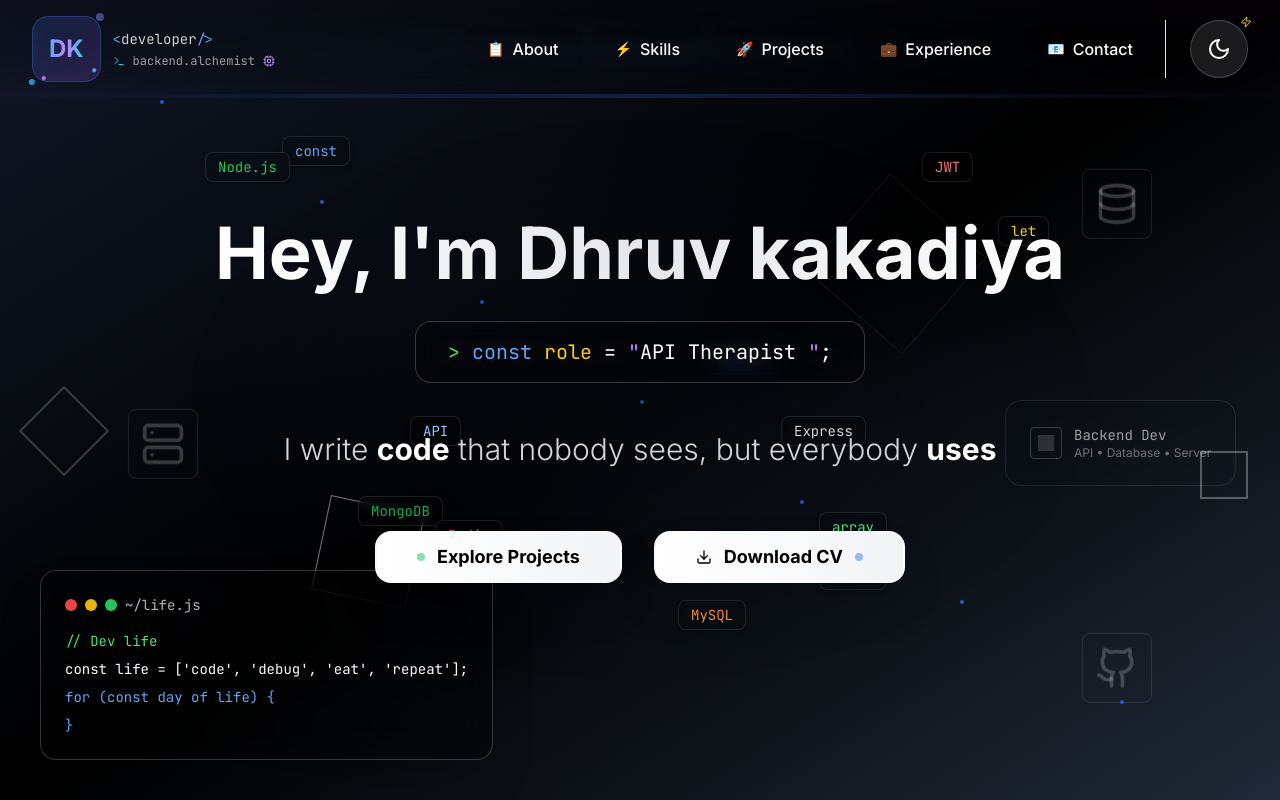
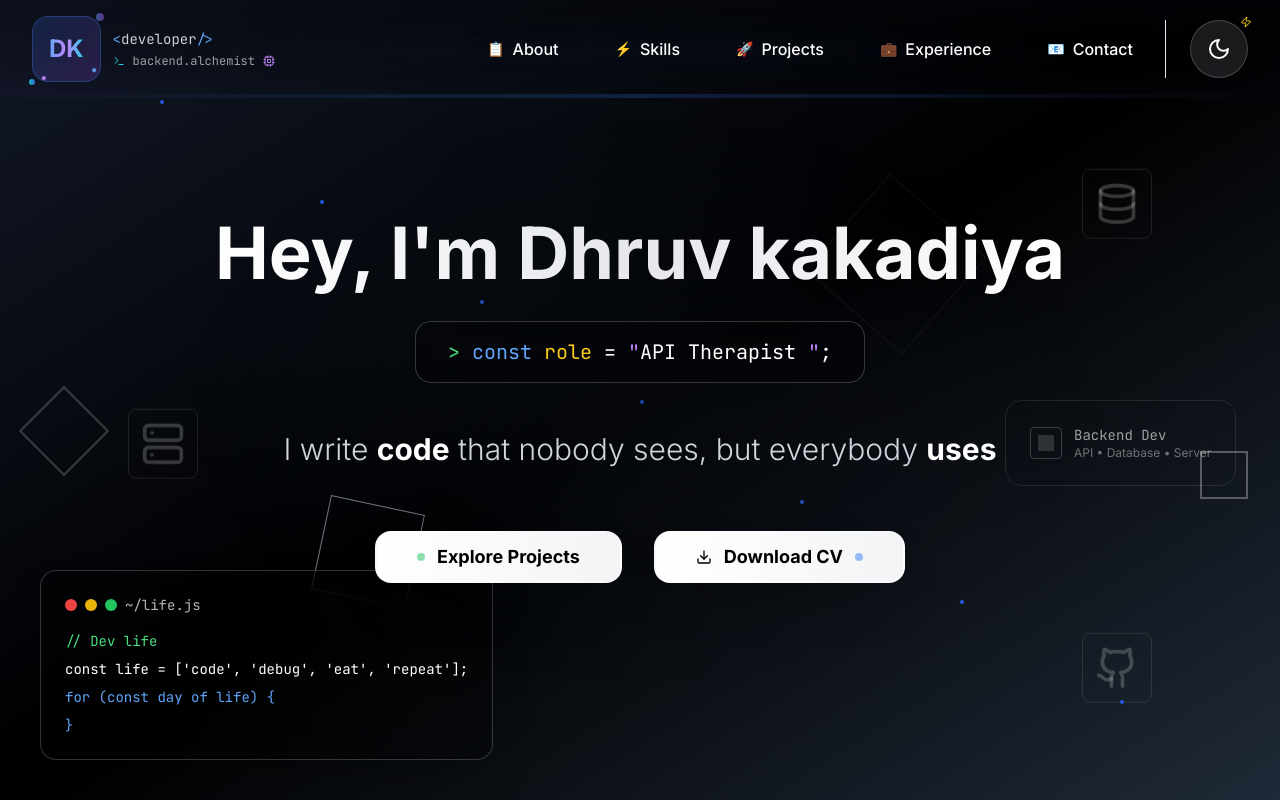
Before and after one commit to Dhruvkakadiya1911/refined-node-profile, a React (Vite) app: page / in a window 1280 px wide. Shown: the top 800 px of the page. Built offline with nearby package versions, Linux system fonts and the light colour scheme.

Commit message:
Refactor: Remove floating icons and fix dark theme
- Removed the floating Node.js, AWS, and other icons from the FuturisticHero3D component.
- Addressed and fixed issues with the dark theme not rendering correctly across the portfolio.

```diff
--- a/src/components/FuturisticHero3D.tsx
+++ b/src/components/FuturisticHero3D.tsx
@@ -1,3 +1,4 @@
+
 import { useEffect, useRef } from 'react';
 import { Github, Database, Server } from 'lucide-react';
 
@@ -43,40 +44,6 @@ const FuturisticHero3D = () => {
       ref={containerRef}
       className="absolute inset-0 overflow-hidden pointer-events-none"
     >
-      {/* Much slower code brackets floating */}
-      {/* {['{ }', '[ ]', '( )', '< >'].map((bracket, i) => (
-        <div
-          key={`bracket-${i}`}
-          className="floating-element absolute text-white/20 dark:text-black/20 font-mono text-2xl transition-all duration-1000 hover:text-white/30 dark:hover:text-black/30"
-          style={{
-            top: `${Math.random() * 60 + 20}%`,
-            left: `${Math.random() * 60 + 20}%`,
-            animation: `float ${60 + i * 10}s ease-in-out infinite`, // Much slower (60-90 seconds)
-            animationDelay: `${i * 5}s`, // Further increased delays
-          }}
-        >
-          {bracket}
-        </div>
-      ))} */}
-
-      {/* Much slower database icons */}
-      {/* {[...Array(2)].map((_, i) => (
-        <div
-          key={`db-${i}`}
-          className="floating-element absolute border border-white/10 dark:border-black/10 bg-white/3 dark:bg-black/3 rounded-lg p-2 transition-all duration-1000 hover:bg-white/5 dark:hover:bg-black/5"
-          style={{
-            top: `${40 + i * 20}%`,
-            left: `${20 + i * 30}%`,
-            animation: `float ${40 + i * 5}s ease-in-out infinite`, // Much slower (40-50 seconds)
-            animationDelay: `${i * 4}s`,
-          }}
-        >
-          <div className="w-4 h-4 border border-white/30 dark:border-black/30 rounded-sm mb-1 transition-colors duration-500"></div>
-          <div className="w-4 h-1 bg-white/15 dark:bg-black/15 rounded transition-colors duration-500"></div>
-          <div className="w-3 h-1 bg-white/10 dark:bg-black/10 rounded mt-0.5 transition-colors duration-500"></div>
-        </div>
-      ))} */}
-
       {backendTool.map((tool, i) => {
         const position = {};
 
@@ -87,7 +54,8 @@ const FuturisticHero3D = () => {
 
         return (
           <div
-            className="floating-element absolute border border-white/10 dark:border-black/10 bg-white/3 dark:bg-black/3 rounded-lg p-3 transition-all duration-1000 hover:scale-102"
+            key={i}
+            className="floating-element absolute border border-white/10 dark:border-black/20 bg-white/3 dark:bg-black/5 rounded-lg p-3 transition-all duration-1000 hover:scale-102"
             style={{
               ...position,
               animation: `float 45s ease-in-out infinite`,
@@ -95,20 +63,20 @@ const FuturisticHero3D = () => {
             }}
           >
             {tool.text === 'Server' && (
-              <Server className="w-11 h-11 text-white/20 dark:text-black/20 transition-colors duration-500" />
+              <Server className="w-11 h-11 text-white/20 dark:text-black/30 transition-colors duration-500" />
             )}
             {tool.text === 'Database' && (
-              <Database className="w-11 h-11 text-white/20 dark:text-black/20 transition-colors duration-500" />
+              <Database className="w-11 h-11 text-white/20 dark:text-black/30 transition-colors duration-500" />
             )}
             {tool.text === 'Github' && (
-              <Github className="w-11 h-11 text-white/20 dark:text-black/20 transition-colors duration-500" />
+              <Github className="w-11 h-11 text-white/20 dark:text-black/30 transition-colors duration-500" />
             )}
           </div>
         );
       })}
 
       {/* Much more subtle grid overlay */}
-      <div className="absolute inset-0 opacity-[0.01] dark:opacity-[0.015] transition-opacity duration-1000">
+      <div className="absolute inset-0 opacity-[0.01] dark:opacity-[0.02] transition-opacity duration-1000">
         <div
           className="w-full h-full"
           style={{
@@ -123,29 +91,29 @@ const FuturisticHero3D = () => {
 
       {/* Much slower abstract geometric shapes */}
       <div
-        className="absolute top-1/4 right-1/4 w-32 h-32 border border-white/5 dark:border-black/5 rotate-45 animate-spin transition-colors duration-1000"
+        className="absolute top-1/4 right-1/4 w-32 h-32 border border-white/5 dark:border-black/10 rotate-45 animate-spin transition-colors duration-1000"
         style={{ animationDuration: '80s' }}
       />
       <div
-        className="absolute bottom-1/4 left-1/4 w-24 h-24 border border-white/8 dark:border-black/8 rotate-12 animate-pulse transition-colors duration-1000"
+        className="absolute bottom-1/4 left-1/4 w-24 h-24 border border-white/8 dark:border-black/15 rotate-12 animate-pulse transition-colors duration-1000"
         style={{ animationDuration: '12s' }}
       />
 
       {/* Much slower floating glassmorphic card */}
       <div className="absolute top-1/2 right-11 hidden lg:block">
         <div
-          className="bg-white/2 dark:bg-black/2 backdrop-blur-md border border-white/10 dark:border-black/10 rounded-2xl p-6 transition-all duration-1000 hover:bg-white/5 dark:hover:bg-black/5"
+          className="bg-white/2 dark:bg-black/5 backdrop-blur-md border border-white/10 dark:border-black/20 rounded-2xl p-6 transition-all duration-1000 hover:bg-white/5 dark:hover:bg-black/8"
           style={{ animation: 'float 60s ease-in-out infinite' }}
         >
           <div className="flex items-center space-x-3">
-            <div className="w-8 h-8 border border-white/20 dark:border-black/20 rounded-sm flex items-center justify-center transition-colors duration-500">
-              <div className="w-4 h-4 bg-white/15 dark:bg-black/15 rounded-xs transition-colors duration-500"></div>
+            <div className="w-8 h-8 border border-white/20 dark:border-black/30 rounded-sm flex items-center justify-center transition-colors duration-500">
+              <div className="w-4 h-4 bg-white/15 dark:bg-black/20 rounded-xs transition-colors duration-500"></div>
             </div>
             <div>
-              <div className="text-white/60 dark:text-black/60 text-sm font-mono transition-colors duration-500">
+              <div className="text-white/60 dark:text-black/70 text-sm font-mono transition-colors duration-500">
                 Backend Dev
               </div>
-              <div className="text-white/40 dark:text-black/40 text-xs transition-colors duration-500">
+              <div className="text-white/40 dark:text-black/50 text-xs transition-colors duration-500">
                 API • Database • Server
               </div>
             </div>
@@ -166,7 +134,7 @@ const FuturisticHero3D = () => {
       ))}
 
       {/* Much more subtle ambient lighting effect */}
-      <div className="absolute inset-0 bg-gradient-radial from-white/1 dark:from-black/1 via-transparent to-transparent opacity-30 transition-opacity duration-1000" />
+      <div className="absolute inset-0 bg-gradient-radial from-white/1 dark:from-black/2 via-transparent to-transparent opacity-30 transition-opacity duration-1000" />
     </div>
   );
 };
--- a/src/components/HeroSection.tsx
+++ b/src/components/HeroSection.tsx
@@ -86,21 +86,6 @@ const HeroSection = () => {
     document.body.removeChild(link);
   };
 
-  const backendTools = [
-    { text: 'let', color: 'text-yellow-400' },
-    { text: 'const', color: 'text-blue-400' },
-    { text: 'array', color: 'text-green-400' },
-    { text: 'map()', color: 'text-purple-400' },
-    { text: 'Node.js', color: 'text-green-500' },
-    { text: 'Express', color: 'text-gray-300' },
-    { text: 'MongoDB', color: 'text-green-600' },
-    { text: 'API', color: 'text-blue-300' },
-    { text: 'JWT', color: 'text-red-400' },
-    { text: 'Docker', color: 'text-blue-500' },
-    { text: 'Redis', color: 'text-red-500' },
-    { text: 'MySQL', color: 'text-orange-400' },
-  ];
-
   return (
     <section
       ref={heroRef}
@@ -108,28 +93,6 @@ const HeroSection = () => {
     >
       {/* 3D Elements Layer */}
       <FuturisticHero3D />
-
-      {/* Responsive floating backend tools */}
-      {backendTools.map((tool, i) => {
-        const randomTop = Math.floor(Math.random() * 70) + 10; // 10%–80%
-        const randomLeft = Math.floor(Math.random() * 70) + 10;
-        const duration = 12 + Math.random() * 6; // 12–18s
-
-        return (
-          <div
-            key={`tool-${i}`}
-            className={`floating-element absolute ${tool.color} font-mono text-xs sm:text-sm bg-black/10 backdrop-blur-sm border border-white/10 rounded-lg px-2 sm:px-3 py-1 shadow-md hover:scale-105 transition-all duration-500 hidden sm:block`}
-            style={{
-              top: `${randomTop}%`,
-              left: `${randomLeft}%`,
-              animation: `float ${duration}s ease-in-out infinite`,
-              animationDelay: `${i * 0.3}s`,
-            }}
-          >
-            {tool.text}
-          </div>
-        );
-      })}
 
       {/* Interactive background effect */}
       <div
@@ -157,16 +120,16 @@ const HeroSection = () => {
 
         {/* Centered Role typing animation */}
         <div className="mb-8 sm:mb-12 flex justify-center px-4">
-          <div className="bg-black/20 dark:bg-white/10 backdrop-blur-md border border-white/20 dark:border-black/20 rounded-xl sm:rounded-2xl px-4 sm:px-6 lg:px-8 py-3 sm:py-4 max-w-full overflow-hidden">
-            <h2 className="text-sm sm:text-base md:text-lg lg:text-xl font-mono text-gray-400 dark:text-gray-500 break-all sm:break-normal">
-              <span className="text-green-400 dark:text-green-500">&gt;</span>{' '}
-              <span className="text-blue-400 dark:text-blue-500">const</span>{' '}
-              <span className="text-yellow-400 dark:text-yellow-500">role</span>{' '}
+          <div className="bg-black/20 dark:bg-white/20 backdrop-blur-md border border-white/20 dark:border-black/20 rounded-xl sm:rounded-2xl px-4 sm:px-6 lg:px-8 py-3 sm:py-4 max-w-full overflow-hidden">
+            <h2 className="text-sm sm:text-base md:text-lg lg:text-xl font-mono text-gray-400 dark:text-gray-600 break-all sm:break-normal">
+              <span className="text-green-400 dark:text-green-600">&gt;</span>{' '}
+              <span className="text-blue-400 dark:text-blue-600">const</span>{' '}
+              <span className="text-yellow-400 dark:text-yellow-600">role</span>{' '}
               <span className="text-white dark:text-black">=</span>{' '}
-              <span className="text-purple-400 dark:text-purple-500">"</span>
+              <span className="text-purple-400 dark:text-purple-600">"</span>
               <span className="text-white dark:text-black">{roleText}</span>
               <span className="animate-ping text-white dark:text-black">|</span>
-              <span className="text-purple-400 dark:text-purple-500">"</span>
+              <span className="text-purple-400 dark:text-purple-600">"</span>
               <span className="text-white dark:text-black">;</span>
             </h2>
           </div>
@@ -174,7 +137,7 @@ const HeroSection = () => {
 
         {/* Subtitle with responsive typography */}
         <div className="relative mb-8 sm:mb-12 lg:mb-16 px-4">
-          <p className="text-base sm:text-lg md:text-xl lg:text-2xl xl:text-3xl text-gray-300 dark:text-gray-600 font-light max-w-4xl mx-auto leading-relaxed">
+          <p className="text-base sm:text-lg md:text-xl lg:text-2xl xl:text-3xl text-gray-300 dark:text-gray-700 font-light max-w-4xl mx-auto leading-relaxed">
             I write{' '}
             <span className="font-bold text-white dark:text-black">code</span>{' '}
             that nobody sees, but everybody{' '}
@@ -233,7 +196,7 @@ const HeroSection = () => {
 
       {/* Enhanced floating code snippet - responsive positioning */}
       <div className="absolute bottom-4 sm:bottom-6 lg:bottom-10 left-4 sm:left-6 lg:left-10 hidden md:block">
-        <div className="bg-black/30 dark:bg-white/10 backdrop-blur-xl rounded-xl sm:rounded-2xl p-3 sm:p-4 lg:p-6 font-mono text-xs sm:text-sm border border-white/20 dark:border-black/20 hover:scale-105 transition-all duration-500 group shadow-2xl max-w-[250px] sm:max-w-none">
+        <div className="bg-black/30 dark:bg-white/20 backdrop-blur-xl rounded-xl sm:rounded-2xl p-3 sm:p-4 lg:p-6 font-mono text-xs sm:text-sm border border-white/20 dark:border-black/20 hover:scale-105 transition-all duration-500 group shadow-2xl max-w-[250px] sm:max-w-none">
           <div className="flex items-center space-x-1 sm:space-x-2 mb-2 sm:mb-4">
             <div className="w-2 sm:w-3 h-2 sm:h-3 bg-red-500 rounded-full animate-pulse"></div>
             <div
```
